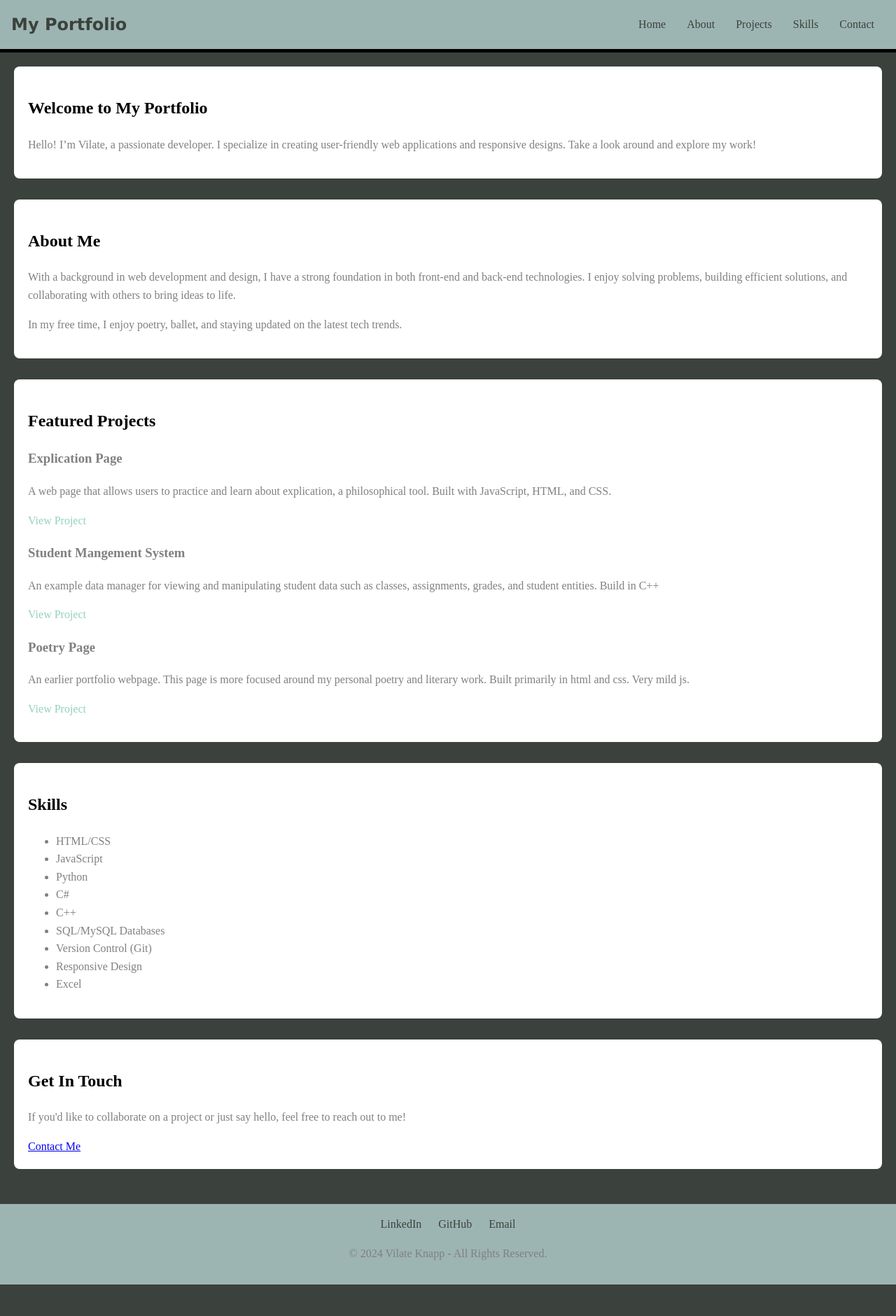
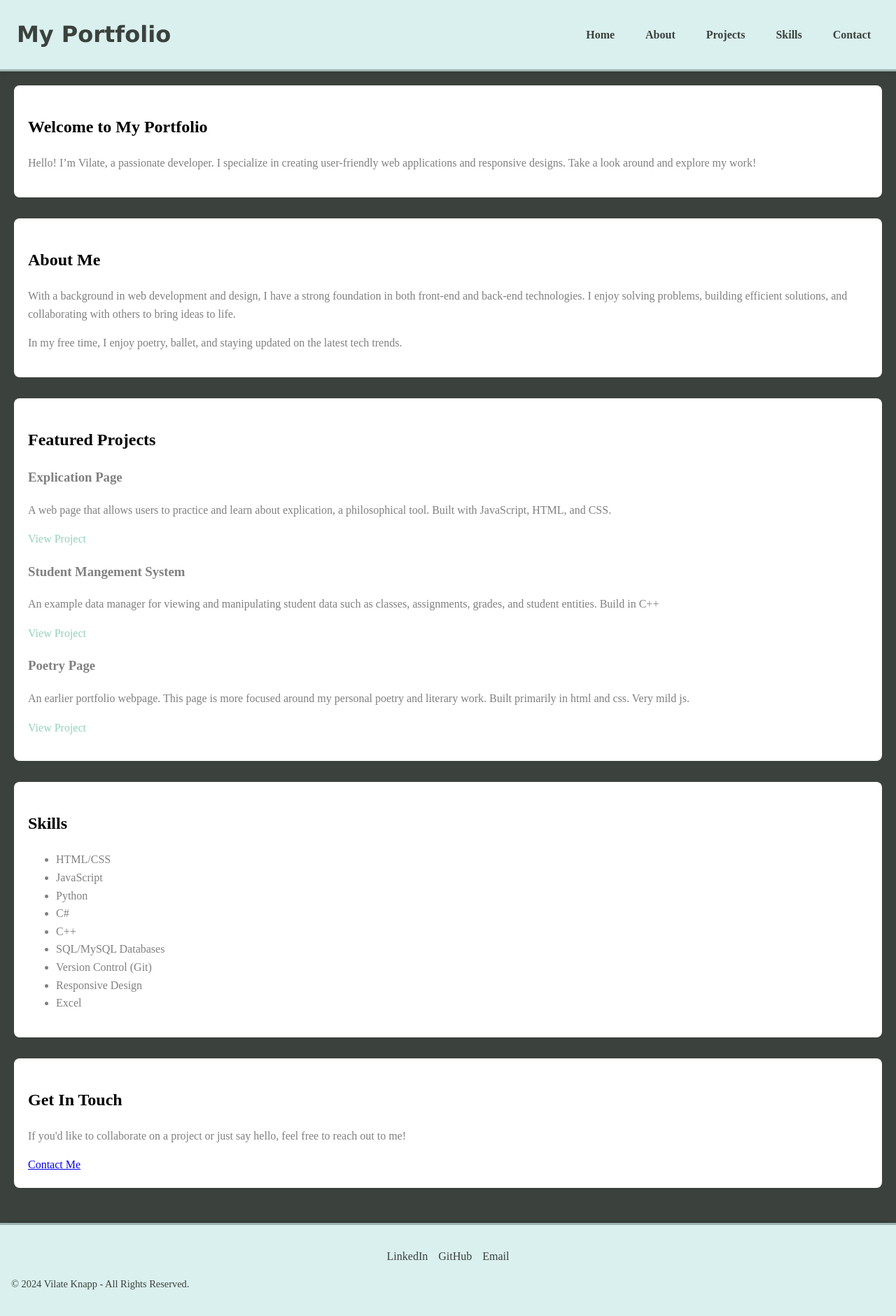
Before and after one commit to cupofvilatte/cse290, a plain HTML site: page index.html in a window 1280 px wide. Shown: the whole page at 70% size. Before the commit the page ends 1835 px from the top, so only its background shows below. Drawn offline with Linux system fonts and the light colour scheme.

Commit message:
Style the header and footer

```diff
--- a/styles/mainstyle.css
+++ b/styles/mainstyle.css
@@ -21,10 +21,10 @@ body {
 }
 
 header {
-    background-color: var(--accent-color-1);
-    padding: 1rem;
-    color: var(--background-color);
-    border-bottom: 5px solid black;
+    background-color: var(--primary-color);
+    padding: 1.5rem;
+    border-bottom: 3px solid var(--accent-color-1);
+    box-shadow: 0 2px 5px rgba(0, 0, 0, 0.1);
 }
 
 nav {
@@ -34,29 +34,72 @@ nav {
 }
 
 nav h1 {
+    font-family: var(--header-font);
+    color: var(--background-color);
     margin: 0;
-    font-family: var(--header-font);
+    font-size: 2rem;
 }
 
 nav ul {
-    list-style-type: none;
+    list-style: none;
+    display: flex;
+    gap: 20px;
+    margin: 0;
     padding: 0;
-    margin: 0;
-    display: flex;
-}
-
-nav li {
-    margin: 0 15px;
 }
 
 nav a {
+    font-family: var(--paragraph-font);
+    color: var(--background-color);
     text-decoration: none;
+    font-weight: bold;
+    padding: 8px 12px;
+    border-radius: 5px;
+    transition: background-color 0.3s, color 0.3s;
+}
+
+nav a:hover {
+    background-color: var(--accent-color-2);
+    color: var(--secondary-color);
+}
+
+/* Footer */
+footer {
+    background-color: var(--primary-color);
     color: var(--background-color);
+    padding: 2rem 1rem;
+    border-top: 3px solid var(--accent-color-1);
+    box-shadow: 0 -2px 5px rgba(0, 0, 0, 0.1);
+    font-family: var(--paragraph-font);
+}
+
+footer ul {
+    list-style: none;
+    padding: 0;
+    margin: 0 0 10px;
+    display: flex;
+    justify-content: center;
+    gap: 15px;
+}
+
+footer li {
+    margin: 0;
+}
+
+footer a {
+    color: var(--background-color);
+    text-decoration: none;
     transition: color 0.3s;
 }
 
-nav a:hover {
+footer a:hover {
     color: var(--accent-color-2);
+    text-decoration: underline;
+}
+
+footer p {
+    margin-top: 15px;
+    font-size: 0.9rem;
 }
 
 main {
@@ -86,29 +129,3 @@ h2 {
 .project a:hover {
     text-decoration: underline;
 }
-
-footer {
-    background-color: var(--accent-color-1);
-    padding: 1rem;
-    text-align: center;
-}
-
-footer ul {
-    list-style-type: none;
-    padding: 0;
-    margin: 0;
-}
-
-footer li {
-    display: inline;
-    margin: 0 10px;
-}
-
-footer a {
-    text-decoration: none;
-    color: var(--background-color);
-}
-
-footer a:hover {
-    text-decoration: underline;
-}
```
